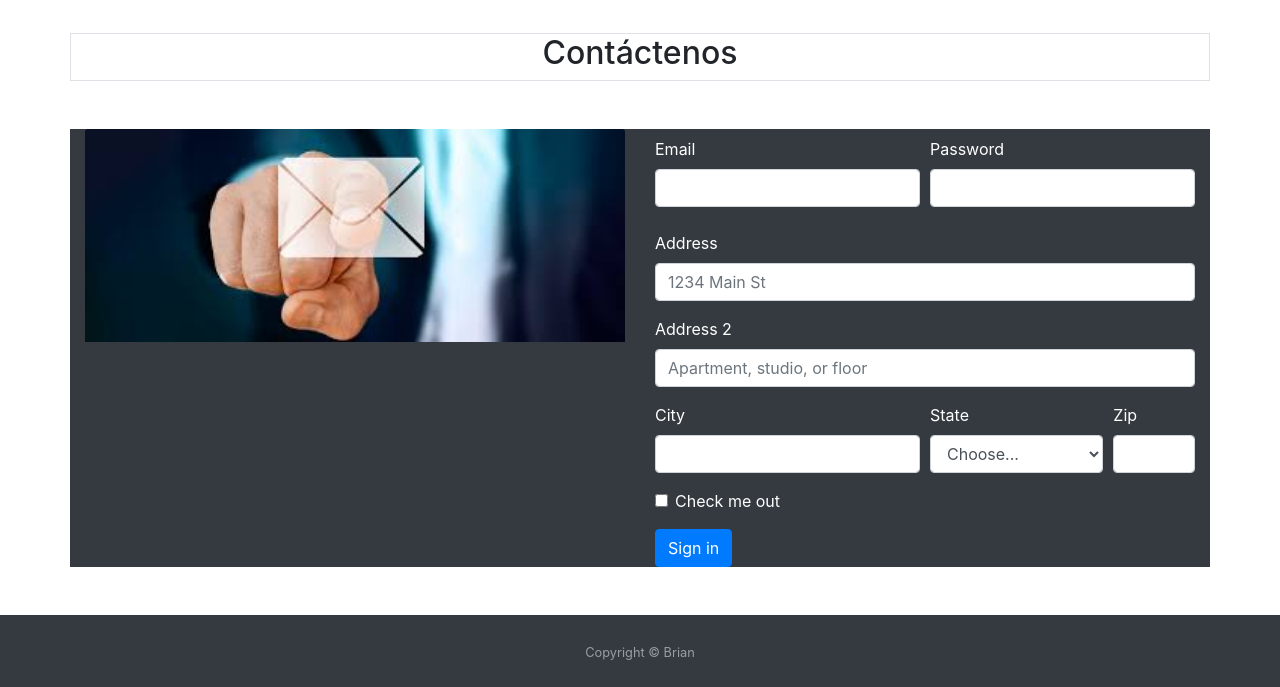
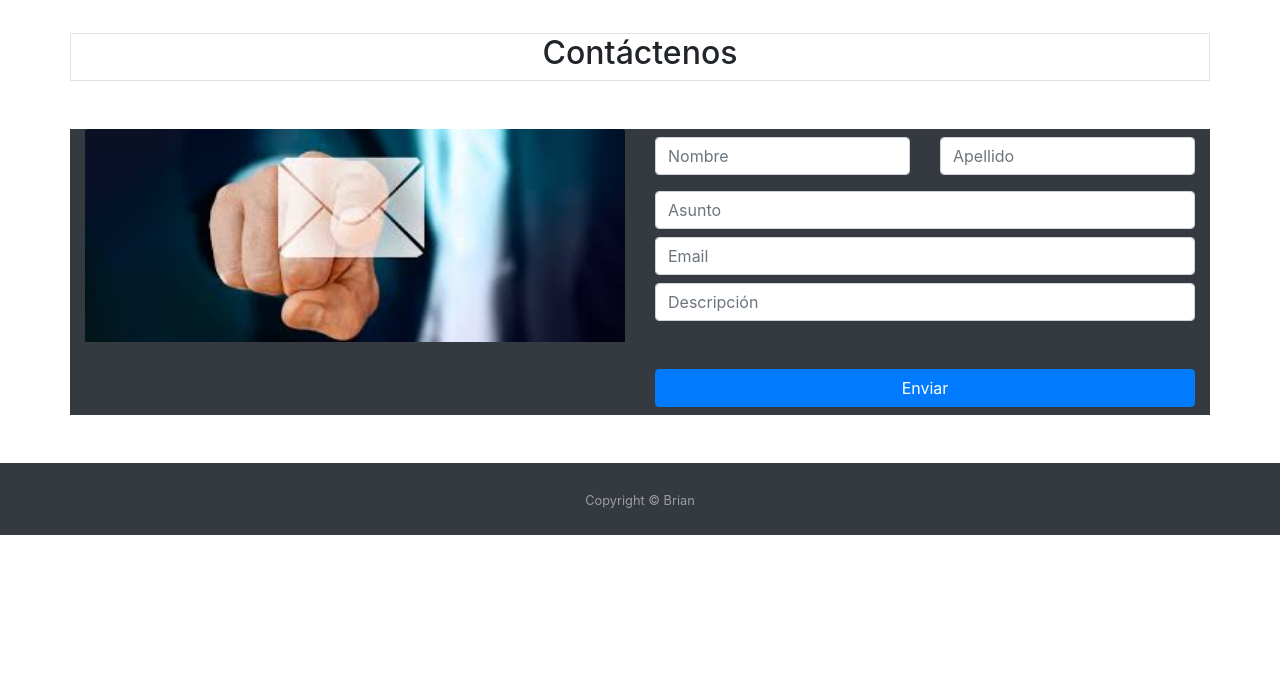
Before and after one commit to Brian-5021/Proyecto-Futbol-Web-VanillaJS, a plain HTML site: page index.html in a window 1280 px wide. Shown: the part 1793-2480 px from the top of the page. After the commit the page ends 2328 px from the top, so only its background shows below. Drawn offline with nearby package versions, Linux system fonts and the light colour scheme.

Commit message:
Diseño formulario contactenos

```diff
--- a/index.html
+++ b/index.html
@@ -112,51 +112,25 @@
           </div>
           <div class="col-md-6 col-sm-12 text-white">
             <form>
-              <div class="form-row my-2 mb-2 text-white">
-                <div class="form-group col-md-6">
-                  <label for="inputEmail4">Email</label>
-                  <input type="email" class="form-control" id="inputEmail4">
+              <div class="row">
+                <div class="col-md-6 col-sm-12 my-2">
+                  <input type="text" class="form-control" placeholder="Nombre">
                 </div>
-                <div class="form-group col-md-6">
-                  <label for="inputPassword4">Password</label>
-                  <input type="password" class="form-control" id="inputPassword4">
+                <div class="col-md-6 col-sm-12 my-2">
+                  <input type="text" class="form-control" placeholder="Apellido">
                 </div>
+
+                <div class="col-md-12">
+                  <input type="text" class="form-control my-2" id="asunto" placeholder="Asunto">
+                  <input type="email" class="form-control my-2" id="email" placeholder="Email">
+                  <input type="textarea" class="form-control my-2 mb-5" id="descripcion" placeholder="Descripción">
+                  <button type="submit" class="btn btn-primary btn-block my-2" id="enviar">Enviar</button>
+                </div>
+
+
               </div>
-              <div class="form-group">
-                <label for="inputAddress">Address</label>
-                <input type="text" class="form-control" id="inputAddress" placeholder="1234 Main St">
-              </div>
-              <div class="form-group">
-                <label for="inputAddress2">Address 2</label>
-                <input type="text" class="form-control" id="inputAddress2" placeholder="Apartment, studio, or floor">
-              </div>
-              <div class="form-row">
-                <div class="form-group col-md-6">
-                  <label for="inputCity">City</label>
-                  <input type="text" class="form-control" id="inputCity">
-                </div>
-                <div class="form-group col-md-4">
-                  <label for="inputState">State</label>
-                  <select id="inputState" class="form-control">
-                    <option selected>Choose...</option>
-                    <option>...</option>
-                  </select>
-                </div>
-                <div class="form-group col-md-2">
-                  <label for="inputZip">Zip</label>
-                  <input type="text" class="form-control" id="inputZip">
-                </div>
-              </div>
-              <div class="form-group">
-                <div class="form-check">
-                  <input class="form-check-input" type="checkbox" id="gridCheck">
-                  <label class="form-check-label" for="gridCheck">
-                    Check me out
-                  </label>
-                </div>
-              </div>
-              <button type="submit" class="btn btn-primary">Sign in</button>
             </form>
+
           </div>
         </div>
       </div>
```
